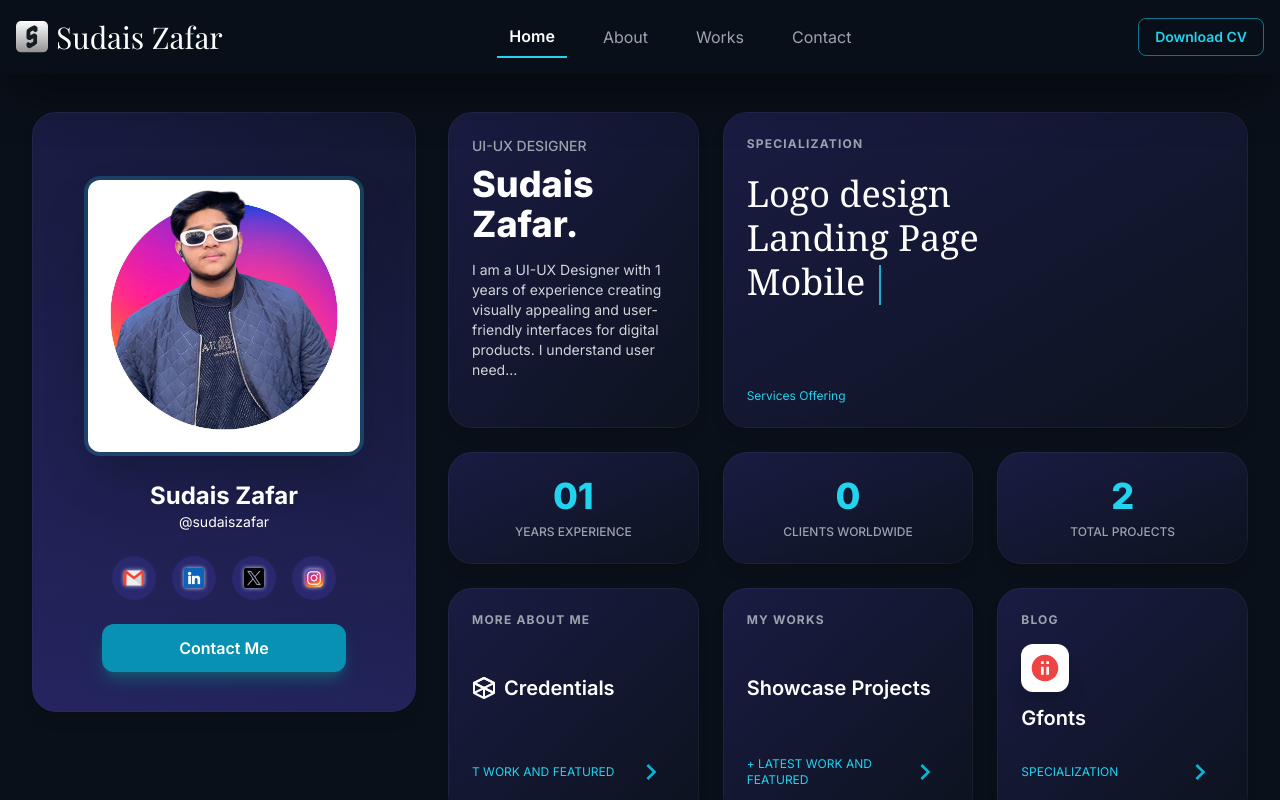
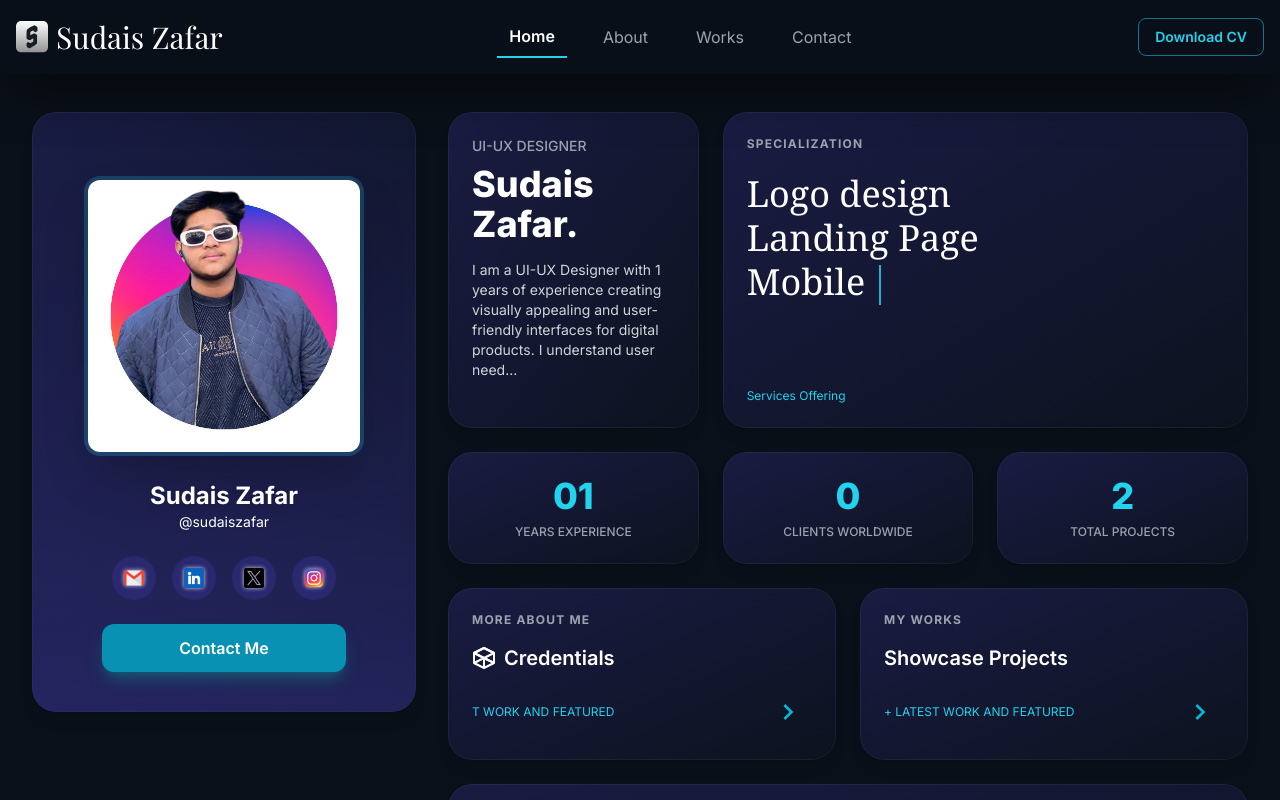
Before and after one commit to Abdul-Rehman-dev0/SudaisZafar-Portfolio, a React (Vite) app in the folder frontend/: page / in a window 1280 px wide. Shown: the top 800 px of the page. Built offline with nearby package versions, Linux system fonts and the light colour scheme; a web font is replaced by a local one.

Commit message:
resolved some issues for desktop and mobile

```diff
--- a/frontend/src/App.jsx
+++ b/frontend/src/App.jsx
@@ -19,10 +19,11 @@ const App = () => {
         return <ContactView />;
       case 'home':
       default:
-        // 💡 UPDATE: Passing setPage function to HomeView
         return <HomeView setPage={setCurrentPage} />;
     }
   };
+
+  const isHomePage = currentPage === 'home';
 
   return (
     <>
@@ -31,12 +32,24 @@ const App = () => {
       {/* Main Content Area */}
       <div className="max-w-7xl mx-auto p-4 md:p-8 pt-20 md:pt-28 min-h-screen">
         <div className="flex flex-col xl:flex-row gap-8">
-          {/* Left Sidebar Profile Card (Persistent) */}
-          <div className="xl:sticky xl:top-28 xl:h-fit">
-            {/* 💡 FIX: Passing the setPage function as onContactClick prop */}
-            {/* We can also pass setPage here if ProfileCard has other navigation buttons */}
+
+          {/* 💡 1. Profile Card Rendering - TOP/STICKY */}
+          {/* - XL screens par: Sticky sidebar (Hamesha dikhega)
+            - Mobile/Tablet par: Content se pehle dikhega,
+              lekin sirf Home page par (isHomePage && block xl:block)
+          */}
+          <div
+              className={`
+                  xl:sticky xl:top-28 xl:h-fit // Desktop Styles
+                  ${!isHomePage ? 'hidden xl:block' : 'block mb-8 xl:mb-0'} // Conditional Visibility
+              `}
+          >
               <ProfileCard onContactClick={() => setCurrentPage('contact')} />
           </div>
+
+          {/* ❌ REMOVED: Duplicate conditional rendering block for mobile home page.
+              Pehla block ab dono cases (sticky desktop aur top mobile home) ko handle karta hai.
+          */}
 
           {/* Right Main Content (Scrollable) */}
           <div className="flex-1 min-w-0">
@@ -44,6 +57,17 @@ const App = () => {
               {renderContent()}
             </div>
           </div>
+
+          {/* 💡 2. Profile Card Rendering - BOTTOM (For About, Works, Contact on Mobile) */}
+          {/* Yeh block sirf tab dikhega jab:
+            1. Screen XL se choti ho (Mobile/Tablet) AND
+            2. Page Home na ho (!isHomePage)
+          */}
+          {!isHomePage && (
+              <div className="block xl:hidden mt-8">
+                  <ProfileCard onContactClick={() => setCurrentPage('contact')} />
+              </div>
+          )}
         </div>
       </div>
 
--- a/frontend/src/components/Navbar.jsx
+++ b/frontend/src/components/Navbar.jsx
@@ -164,7 +164,7 @@ const Navbar = ({ currentPage, setPage }) => {
             {/* 💡 Toast Notification Component Call */}
             <ToastNotification
                 show={isDownloading}
-                message="✅ CV Download started."
+                message="✅ CV Downloaded."
             />
 
             {/* 💻 Desktop Navbar */}
--- a/frontend/src/views/AboutView.jsx
+++ b/frontend/src/views/AboutView.jsx
@@ -1,6 +1,7 @@
 import React from 'react';
 import { profileData } from '../data';
 
+// --- 1. Reusable Component: TimelineItem ---
 // Component for Experience/Education items to give them a consistent card style
 const TimelineItem = ({ dates, title, subtitle, details, isExperience = false }) => (
     <div className="relative pl-6 sm:pl-10 pb-8 group">
@@ -30,11 +31,12 @@ const TimelineItem = ({ dates, title, subtitle, details, isExperience = false })
     </div>
 );
 
-
-const AboutView = () => (
+// --- 2. Main View Component: AboutContent ---
+const AboutContent = () => (
+    // Main container has background and shadow styling
     <div className="space-y-12 text-white p-4 md:p-6 lg:p-8 bg-gray-900 rounded-xl shadow-2xl">
 
-        {/* 1. About Me */}
+        {/* 1. About Me (Bio) */}
         <div className="space-y-6">
             <h2 className="text-4xl font-extrabold tracking-tight relative pb-3">
                 <span className="text-white">A Little</span>
@@ -46,7 +48,9 @@ const AboutView = () => (
             </p>
         </div>
 
-        {/* 2. Experience */}
+
+
+        {/* 2. Experience (Timeline) */}
         <div className="space-y-6">
             <h2 className="text-3xl font-bold tracking-tight relative pb-3">
                 <span className="text-white">Work</span>
@@ -67,12 +71,15 @@ const AboutView = () => (
             </div>
         </div>
 
-        {/* 3. Education */}
+
+
+        {/* 3. Education (Timeline) */}
         <div className="space-y-6 pt-6">
             <h2 className="text-3xl font-bold tracking-tight relative pb-3">
                 <span className="text-white">My</span>
                 <span className="text-green-400 ml-2">Credentials.</span>
                 <div className="absolute bottom-0 left-0 w-12 h-1 bg-green-500 rounded-full"></div>
+
             </h2>
             <div className="relative">
                 {profileData.education.map((edu, index) => (
@@ -81,13 +88,15 @@ const AboutView = () => (
                         dates={edu.dates}
                         title={edu.major}
                         subtitle={edu.institution}
-                        isExperience={false} // Details not shown for education here
+                        isExperience={false}
                     />
                 ))}
             </div>
         </div>
 
-        {/* 4. Skills */}
+
+
+        {/* 4. Skills (Pills) */}
         <div className="space-y-6">
             <h2 className="text-3xl font-bold tracking-tight relative pb-3">
                 <span className="text-white">Technical</span>
@@ -111,4 +120,4 @@ const AboutView = () => (
     </div>
 );
 
-export default AboutView;
+export default AboutContent; // Use this name in your App.jsx import
--- a/frontend/src/views/ContactView.jsx
+++ b/frontend/src/views/ContactView.jsx
@@ -142,7 +142,7 @@ const ContactForm = () => {
 
   return (
     // Relative positioning for z-index context (though fixed elements don't strictly need it)
-    <div className="space-y-10 p-4 sm:p-8 relative">
+    <div className="space-y-10 p-0 sm:p-8 relative">
 
       {/* Global Loading Overlay */}
       {loading && <LoadingOverlay />}
@@ -150,11 +150,13 @@ const ContactForm = () => {
       {/* Toast Message (Fixed Position) */}
       <ToastMessage />
 
-      <h2 className="text-4xl font-extrabold text-cyan-400 text-center border-b border-gray-700 pb-3">
+      {/* 💡 HEADING FIX: Used text-3xl for small screens, and sm:text-4xl for larger screens */}
+      <h2 className="text-3xl sm:text-4xl font-extrabold text-cyan-400 text-center border-b border-gray-700 pb-3">
         CONTACT ME
       </h2>
 
-      <ModernCard className="p-8 max-w-lg mx-auto transition-all duration-500 hover:shadow-cyan-500/30">
+      {/* Card padding is already responsive: p-4 sm:p-6 md:p-8 max-w-xl */}
+      <ModernCard className="p-4 sm:p-6 md:p-8 max-w-xl mx-auto transition-all duration-500 hover:shadow-cyan-500/30">
         <form className="space-y-6" onSubmit={handleSubmit}>
 
           <div className="space-y-2">
@@ -199,7 +201,8 @@ const ContactForm = () => {
             ></textarea>
           </div>
 
-          <div className="pt-2 flex justify-end">
+          {/* 💡 BUTTON FIX: Used justify-center for mobile, and sm:justify-end for desktop/larger screens */}
+          <div className="pt-2 flex justify-center sm:justify-end">
             <button
               type="submit"
               // Button ab 'loading' state se disabled rahega
--- a/frontend/src/views/HomeView.jsx
+++ b/frontend/src/views/HomeView.jsx
@@ -1,5 +1,6 @@
 import React, { useState, useEffect } from 'react';
 // Icon component sirf SVG paths handle karega, jaisa pehle tha
+// NOTE: I am assuming these utility components and data are correctly imported from the parent App structure.
 import { ModernCard, Icon, LogoIcon, LinkIcon } from '../components/UtilityComponents';
 import { profileData } from '../data';
 
@@ -96,7 +97,7 @@ const HomeView = ({ setPage }) => (
       </div>
     </ModernCard>
 
-    {/* 3. Stats Cards (MOVED UP - Now Row 2) */}
+    {/* 3. Stats Cards (Row 2, spanning 3 columns in total) */}
     {profileData.stats.map((stat, index) => (
       <ModernCard
         key={index}
@@ -109,7 +110,11 @@ const HomeView = ({ setPage }) => (
     ))}
     {/* -------------------------------------- */}
 
-    {/* 4. Credentials Card (Row 3, Col 1) - Click to About Page */}
+    {/* 💡 NEW: Credentials (4) and Projects (5) now wrapped in a single container spanning 3 columns,
+        and using an internal 2-column grid for a 50/50 split on desktop. */}
+    <div className="lg:col-span-3 grid grid-cols-1 md:grid-cols-2 gap-6">
+
+        {/* 4. Credentials Card (Equal Width - 50%) - Click to About Page */}
         <ModernCard
           onClick={() => setPage('about')} // 💡 Navigation added here
           className="flex flex-col justify-between cursor-pointer hover:shadow-cyan-500/50 hover:shadow-lg transition duration-300"
@@ -121,19 +126,16 @@ const HomeView = ({ setPage }) => (
           </div>
           <div className="flex justify-between items-center">
             <p className="text-xs text-cyan-400">T WORK AND FEATURED</p>
-        {/* 💡 UPDATED: Ab sirf arrow icon dikhega - koi background, padding, ya shadow nahi. */}
             <button
               onClick={(e) => { e.stopPropagation(); setPage('about'); }} // 💡 Button click also navigates
-          // Transparent button, arrow color: cyan-500, hover effect: cyan-300
               className="p-2 transition duration-200 hover:text-cyan-300 text-cyan-500"
             >
-          {/* 💡 ICON SIZE: w-8 h-8 */}
               <Icon path="M10 6L8.59 7.41 13.17 12l-4.58 4.59L10 18l6-6z" className="w-8 h-8" />
             </button>
           </div>
         </ModernCard>
 
-    {/* 5. Projects Card (Row 3, Col 2) - Click to Works Page */}
+        {/* 5. Projects Card (Equal Width - 50%) - Click to Works Page */}
         <ModernCard
           onClick={() => setPage('works')} // 💡 Navigation added here
           className="flex flex-col justify-between cursor-pointer hover:shadow-cyan-500/50 hover:shadow-lg transition duration-300"
@@ -142,36 +144,15 @@ const HomeView = ({ setPage }) => (
           <h3 className="text-xl font-semibold text-white my-4">Showcase Projects</h3>
           <div className="flex justify-between items-center">
             <p className="text-xs text-cyan-400">+ LATEST WORK AND FEATURED</p>
-        {/* 💡 UPDATED: Ab sirf arrow icon dikhega - koi background, padding, ya shadow nahi. */}
             <button
               onClick={(e) => { e.stopPropagation(); setPage('works'); }} // 💡 Button click also navigates
-          // Transparent button, arrow color: cyan-500, hover effect: cyan-300
               className="p-2 transition duration-200 hover:text-cyan-300 text-cyan-500"
             >
-          {/* 💡 ICON SIZE: w-8 h-8 */}
               <Icon path="M10 6L8.59 7.41 13.17 12l-4.58 4.59L10 18l6-6z" className="w-8 h-8" />
             </button>
           </div>
         </ModernCard>
-
-    {/* 6. Blog/GFoants Card (Row 3, Col 3) */}
-    <ModernCard className="flex flex-col justify-between">
-      <h2 className="text-xs tracking-widest text-gray-400 font-bold">BLOG</h2>
-      <div className="my-4">
-        <div className="w-12 h-12 bg-white rounded-xl shadow-xl flex items-center justify-center">
-          <Icon path="M12 2C6.48 2 2 6.48 2 12s4.48 10 10 10 10-4.48 10-10S17.52 2 12 2zm-1 15h-2v-6h2v6zm4 0h-2v-6h2v6zm-4-8h-2V7h2v2zm4 0h-2V7h2v2z" className="w-8 h-8 text-red-500" />
     </div>
-        <h3 className="text-xl font-semibold text-white mt-3">Gfonts</h3>
-      </div>
-      <div className="flex justify-between items-center">
-        <p className="text-xs text-cyan-400">SPECIALIZATION</p>
-        {/* 💡 UPDATED: Ab sirf arrow icon dikhega - koi background, padding, ya shadow nahi. */}
-        <button className="p-2 transition duration-200 hover:text-cyan-300 text-cyan-500">
-          {/* 💡 ICON SIZE: w-8 h-8 */}
-          <Icon path="M10 6L8.59 7.41 13.17 12l-4.58 4.59L10 18l6-6z" className="w-8 h-8" />
-        </button>
-      </div>
-    </ModernCard>
 
     {/* 7. Let's Work Together Card (Final CTA - lg:col-span-3) */}
     <ModernCard className="lg:col-span-3 flex flex-col justify-between animated-card-bg">
@@ -183,13 +164,10 @@ const HomeView = ({ setPage }) => (
         Let's work <span className="text-indigo-400">together.</span>
       </h1>
       <div className="flex justify-end mt-4">
-        {/* 💡 UPDATED: Ab sirf arrow icon dikhega - koi background, padding, ya shadow nahi. */}
         <button
           onClick={() => setPage('contact')} // Contact page navigation
-          // Transparent button, arrow color: cyan-500, hover effect: cyan-300
           className="p-3 transition duration-200 hover:text-cyan-300 text-cyan-500"
         >
-          {/* 💡 ICON SIZE: w-10 h-10 (For main CTA, thoda bada) */}
           <Icon path="M10 6L8.59 7.41 13.17 12l-4.58 4.59L10 18l6-6z" className="w-10 h-10" />
         </button>
       </div>
```
Lines whose indentation alone changed are shown as unchanged.
